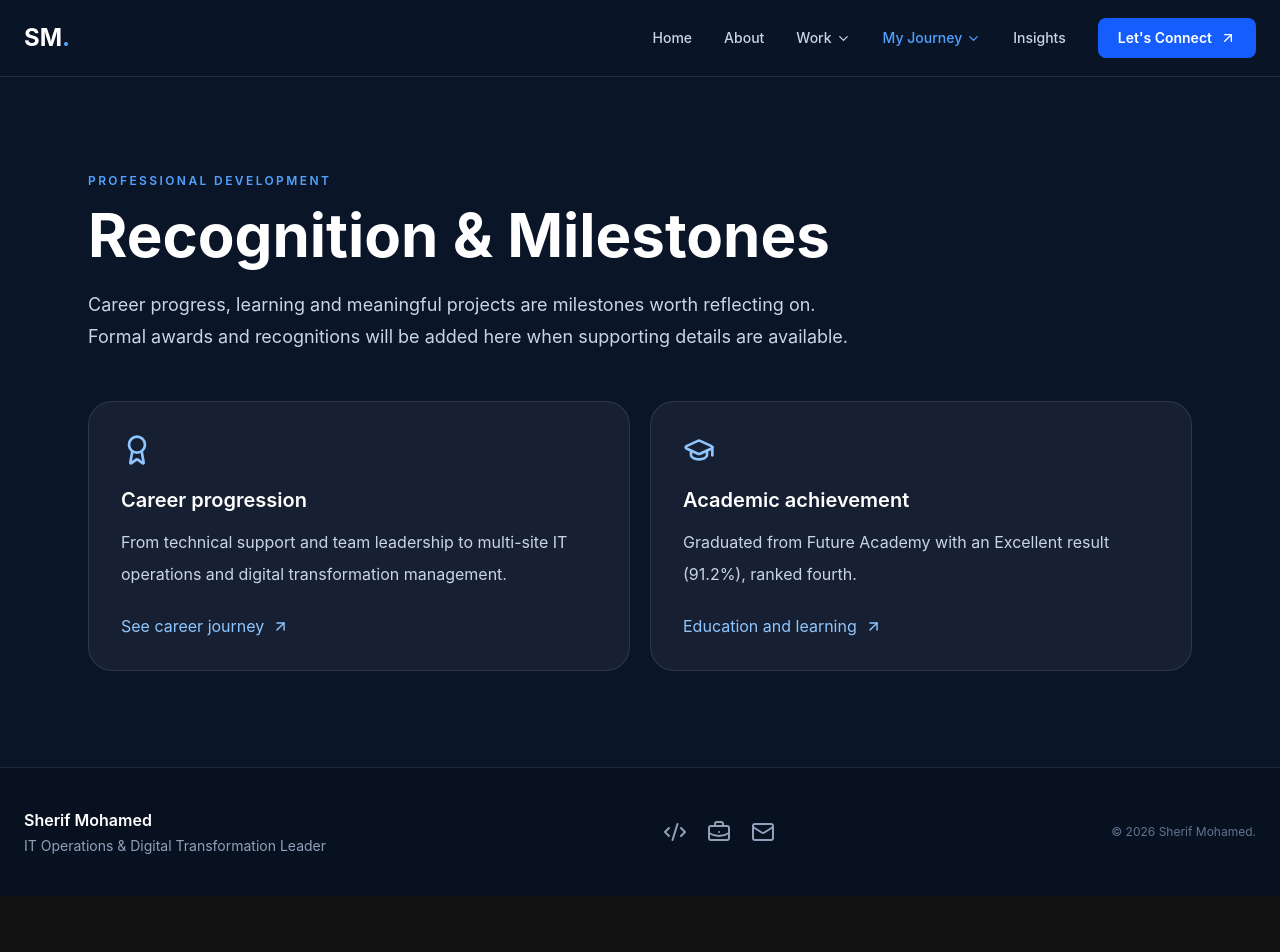
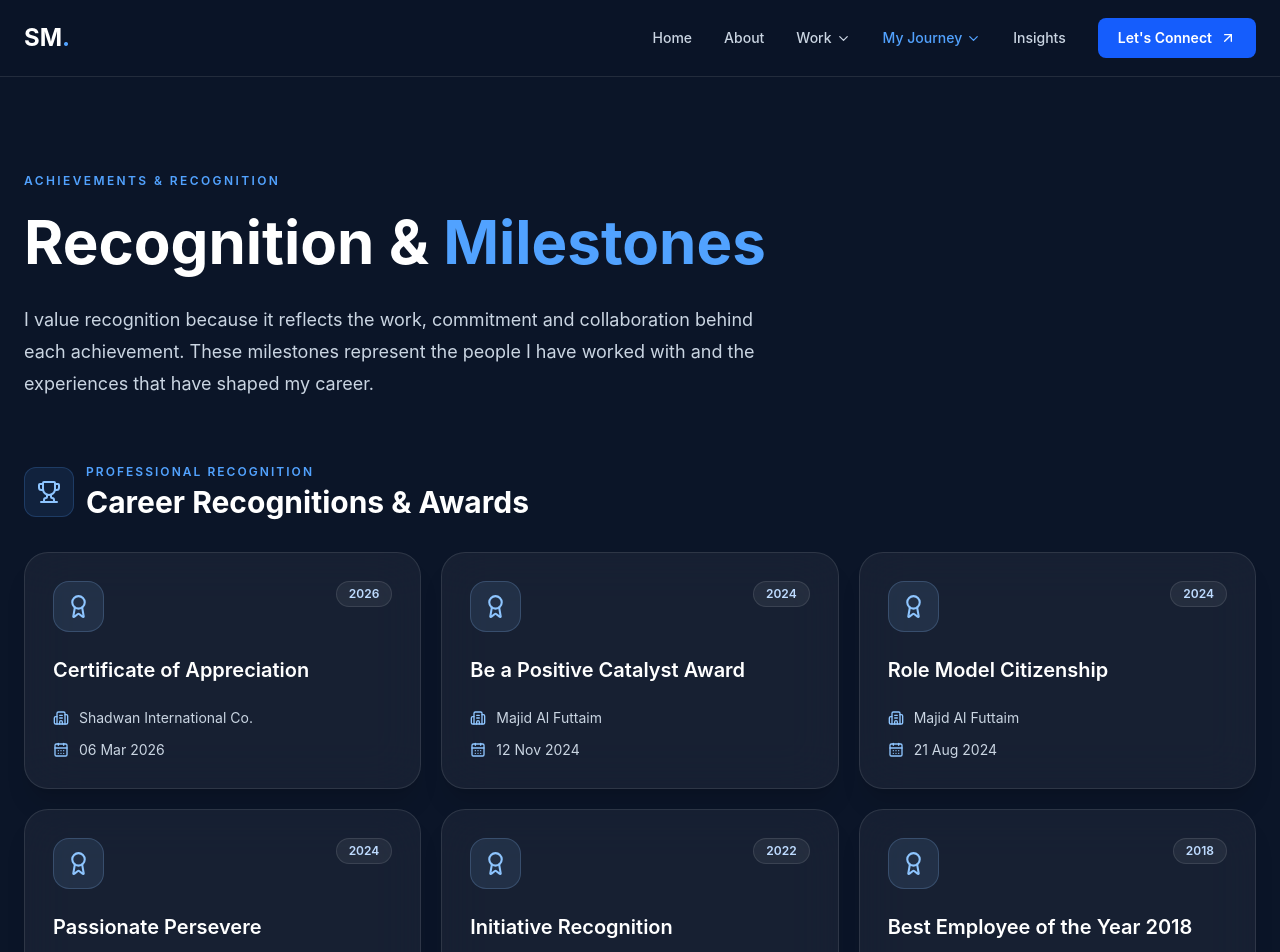
Before and after one commit to sherifhassan21/Portfolio, a React (Vite) app in the folder react-app/: page /recognition in a window 1280 px wide. Shown: the top 952 px of the page. Before the commit the page ends 896 px from the top, so only its background shows below. Built offline with nearby package versions, Linux system fonts and the light colour scheme.

Commit message:
Show all six CV recognitions and four-year academic excellence milestone

```diff
--- a/react-app/src/pages/Recognition.tsx
+++ b/react-app/src/pages/Recognition.tsx
@@ -1,11 +1,91 @@
 import { Link } from 'react-router'
-import { Award, GraduationCap, ArrowUpRight } from 'lucide-react'
-export default function Recognition(){
-return <main className="mx-auto max-w-6xl px-6 py-16 md:py-24">
-<p className="text-xs font-semibold uppercase tracking-[.2em] text-blue-400">Professional development</p>
-<h1 className="mt-4 text-4xl font-bold text-white md:text-6xl">Recognition & Milestones</h1>
-<p className="mt-6 max-w-3xl text-lg leading-8 text-slate-300">Career progress, learning and meaningful projects are milestones worth reflecting on. Formal awards and recognitions will be added here when supporting details are available.</p>
-<div className="mt-12 grid gap-5 md:grid-cols-2"><article className="rounded-3xl border border-white/10 bg-white/[.05] p-8"><Award className="text-blue-300" size={32}/><h2 className="mt-5 text-xl font-semibold text-white">Career progression</h2><p className="mt-3 leading-8 text-slate-300">From technical support and team leadership to multi-site IT operations and digital transformation management.</p><Link to="/career" className="mt-6 inline-flex items-center gap-2 text-blue-300 hover:text-white">See career journey <ArrowUpRight size={17}/></Link></article>
-<article className="rounded-3xl border border-white/10 bg-white/[.05] p-8"><GraduationCap className="text-blue-300" size={32}/><h2 className="mt-5 text-xl font-semibold text-white">Academic achievement</h2><p className="mt-3 leading-8 text-slate-300">Graduated from Future Academy with an Excellent result (91.2%), ranked fourth.</p><Link to="/education" className="mt-6 inline-flex items-center gap-2 text-blue-300 hover:text-white">Education and learning <ArrowUpRight size={17}/></Link></article></div>
-</main>
+import { motion } from 'motion/react'
+import { Award, GraduationCap, ArrowUpRight, CalendarDays, Building2, Trophy, Star } from 'lucide-react'
+
+const recognitions = [
+  { title: 'Certificate of Appreciation', organization: 'Shadwan International Co.', date: '06 Mar 2026', year: '2026' },
+  { title: 'Be a Positive Catalyst Award', organization: 'Majid Al Futtaim', date: '12 Nov 2024', year: '2024' },
+  { title: 'Role Model Citizenship', organization: 'Majid Al Futtaim', date: '21 Aug 2024', year: '2024' },
+  { title: 'Passionate Persevere', organization: 'Majid Al Futtaim', date: '08 Aug 2024', year: '2024' },
+  { title: 'Initiative Recognition', organization: 'LCWAIKIKI', date: '24 Jun 2022', year: '2022' },
+  { title: 'Best Employee of the Year 2018', organization: 'Future Academy', date: '15 May 2018', year: '2018' },
+]
+
+export default function Recognition() {
+  return (
+    <main className="mx-auto max-w-7xl px-6 py-16 md:py-24">
+      <motion.header initial={{opacity:0,y:16}} animate={{opacity:1,y:0}} transition={{duration:.5}}>
+        <p className="text-xs font-semibold uppercase tracking-[.2em] text-blue-400">Achievements & recognition</p>
+        <h1 className="mt-4 text-4xl font-bold leading-tight text-white md:text-6xl">Recognition & <span className="text-blue-400">Milestones</span></h1>
+        <p className="mt-6 max-w-3xl text-lg leading-8 text-slate-300">
+          I value recognition because it reflects the work, commitment and collaboration behind each achievement.
+          These milestones represent the people I have worked with and the experiences that have shaped my career.
+        </p>
+      </motion.header>
+
+      <section className="mt-16" aria-labelledby="career-recognitions">
+        <div className="mb-8 flex items-center gap-3">
+          <span className="rounded-xl border border-blue-400/20 bg-blue-400/10 p-3"><Trophy className="text-blue-300" size={24}/></span>
+          <div>
+            <p className="text-xs font-semibold uppercase tracking-[.17em] text-blue-400">Professional recognition</p>
+            <h2 id="career-recognitions" className="mt-1 text-2xl font-bold text-white md:text-3xl">Career Recognitions & Awards</h2>
+          </div>
+        </div>
+
+        <div className="grid gap-5 md:grid-cols-2 xl:grid-cols-3">
+          {recognitions.map((award,index) => (
+            <motion.article
+              key={award.title}
+              initial={{opacity:0,y:20}}
+              whileInView={{opacity:1,y:0}}
+              viewport={{once:true,amount:.12}}
+              transition={{duration:.4,delay:(index%3)*.08}}
+              className="group flex h-full flex-col rounded-3xl border border-white/10 bg-white/[.05] p-6 shadow-xl backdrop-blur-xl transition-colors hover:border-blue-400/40 hover:bg-white/[.07] sm:p-7"
+            >
+              <div className="flex items-start justify-between gap-4">
+                <span className="rounded-2xl border border-blue-300/20 bg-blue-300/10 p-3"><Award className="text-blue-300" size={25}/></span>
+                <span className="rounded-full border border-white/10 bg-white/[.06] px-3 py-1 text-xs font-semibold text-blue-200">{award.year}</span>
+              </div>
+              <h3 className="mt-6 text-xl font-semibold leading-7 text-white">{award.title}</h3>
+              <div className="mt-auto space-y-3 pt-6 text-sm text-slate-300">
+                <p className="flex items-start gap-2.5"><Building2 size={16} className="mt-0.5 shrink-0 text-blue-300"/>{award.organization}</p>
+                <p className="flex items-center gap-2.5"><CalendarDays size={16} className="shrink-0 text-blue-300"/>{award.date}</p>
+              </div>
+            </motion.article>
+          ))}
+        </div>
+      </section>
+
+      <section className="mt-20" aria-labelledby="academic-achievement">
+        <div className="mb-8 flex items-center gap-3">
+          <span className="rounded-xl border border-blue-400/20 bg-blue-400/10 p-3"><GraduationCap className="text-blue-300" size={24}/></span>
+          <div>
+            <p className="text-xs font-semibold uppercase tracking-[.17em] text-blue-400">Education milestone</p>
+            <h2 id="academic-achievement" className="mt-1 text-2xl font-bold text-white md:text-3xl">Academic Achievement</h2>
+          </div>
+        </div>
+        <div className="grid gap-8 rounded-3xl border border-white/10 bg-gradient-to-br from-blue-400/[.10] via-white/[.05] to-transparent p-7 backdrop-blur-xl lg:grid-cols-[240px_1fr] lg:items-center md:p-10">
+          <div className="rounded-2xl border border-blue-300/20 bg-[#132744]/70 p-7 text-center">
+            <Star className="mx-auto text-blue-300" size={28}/>
+            <p className="mt-4 text-5xl font-bold text-white">4th</p>
+            <p className="mt-2 text-sm font-semibold text-blue-200">Graduating rank</p>
+            <div className="mt-6 border-t border-white/10 pt-5">
+              <p className="text-3xl font-bold text-white">91.2%</p>
+              <p className="mt-1 text-xs text-slate-300">Overall result · Excellent</p>
+            </div>
+          </div>
+          <div>
+            <p className="text-xs font-semibold uppercase tracking-[.16em] text-blue-300">Future Academy · Cairo · 2008–2012</p>
+            <h3 className="mt-3 text-2xl font-bold text-white">Bachelor of Information Technology</h3>
+            <p className="mt-5 text-base leading-8 text-slate-300">
+              Graduating fourth in my class was especially meaningful to me because it reflected four years of consistent effort, rather than a single exam or semester. I maintained an Excellent grade in each academic year, and finished my degree with an overall result of 91.2%. It remains a milestone I’m proud of and a reminder of the value of discipline, persistence and continuous learning.
+            </p>
+            <Link to="/education" className="mt-7 inline-flex items-center gap-2 text-sm font-semibold text-blue-300 transition hover:text-white">
+              Explore education & professional development <ArrowUpRight size={17}/>
+            </Link>
+          </div>
+        </div>
+      </section>
+    </main>
+  )
 }
```
